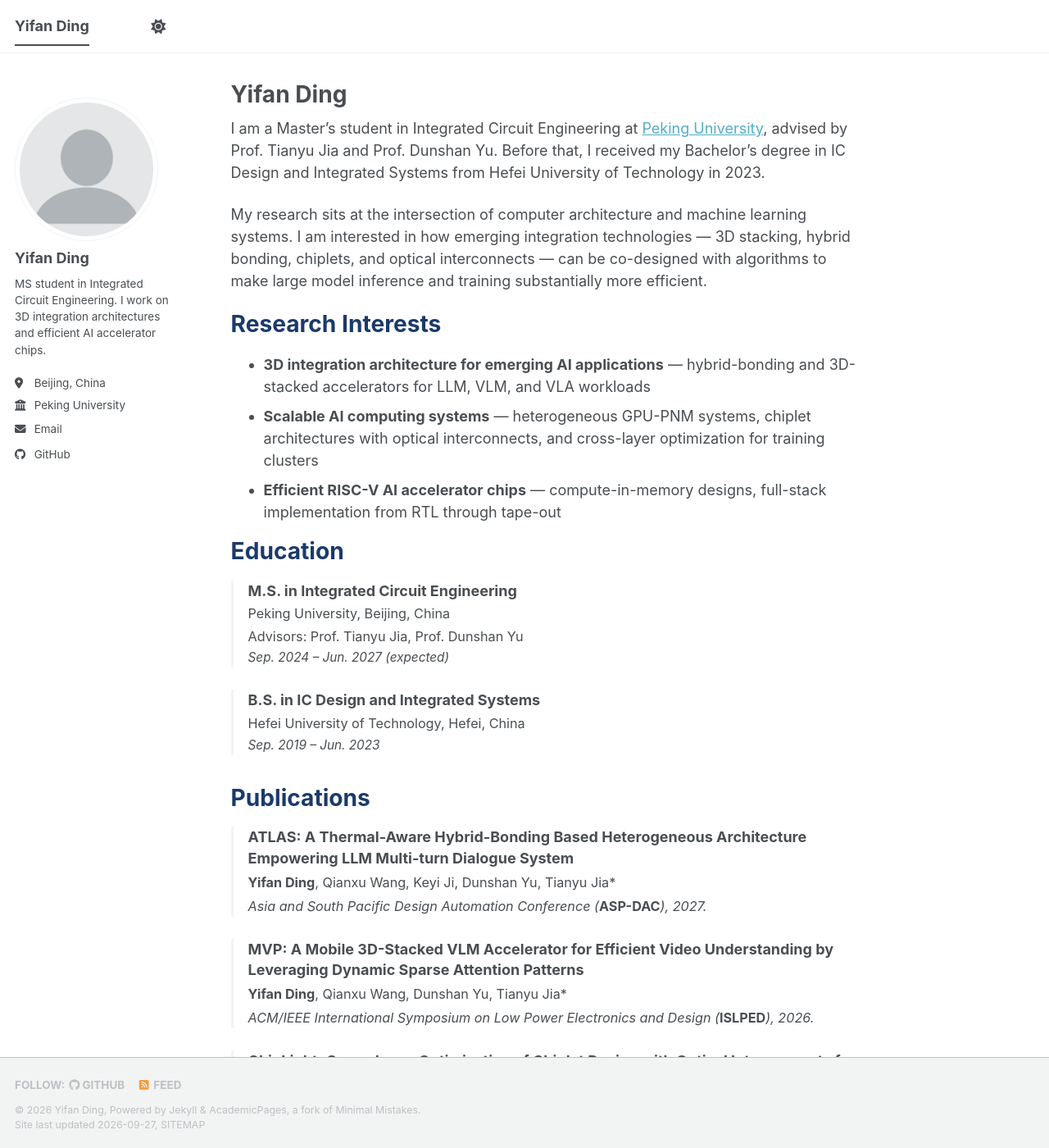
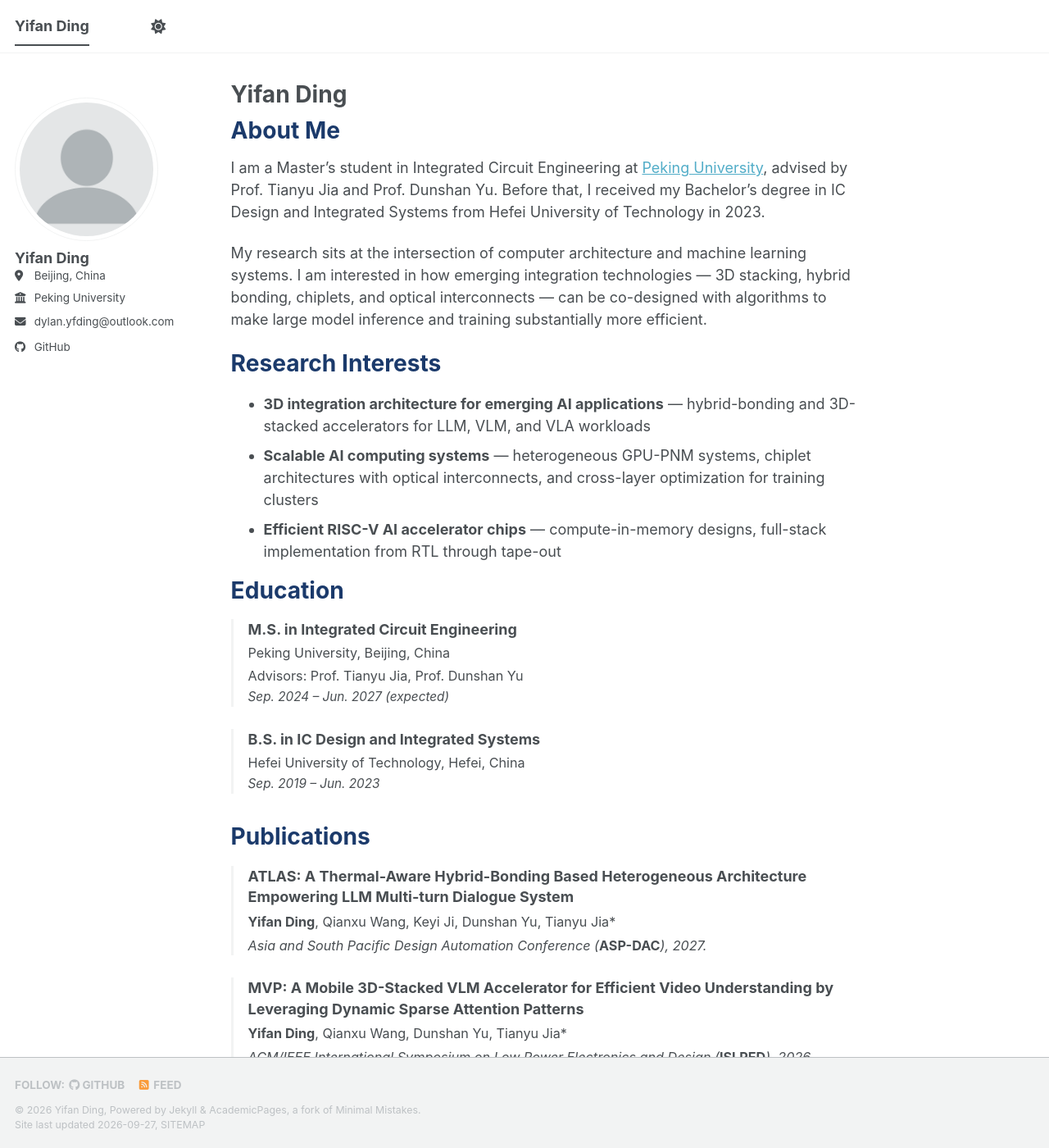
Before and after one commit to DylanDing54/DylanDing54.github.io, a Jekyll site: the page built from _pages/about.md, in a window 1280 px wide and 1400 px high. Shown: the whole window at 82% size. Built offline with Jekyll 4.4.1, drawn with Linux system fonts in a browser that asks for light colours; a style sheet for code colours, icons or effects is not loaded.

Commit message:
Drop sidebar bio, show full email, add About Me heading
Co-Authored-By: Claude Opus 5 (1M context) <noreply@anthropic.com>

```diff
--- a/_config.yml
+++ b/_config.yml
@@ -26,7 +26,7 @@ author:
   avatar           : "profile.png"
   name             : "Yifan Ding"
   pronouns         : # example: "she/her"
-  bio              : "MS student in Integrated Circuit Engineering. I work on 3D integration architectures and efficient AI accelerator chips."
+  bio              : # Short biography for the left-hand sidebar (left blank on purpose)
   location         : "Beijing, China"
   employer         : "Peking University"
   uri              : # URL
--- a/_includes/author-profile.html
+++ b/_includes/author-profile.html
@@ -34,7 +34,7 @@
         <li><a href="{{ author.uri }}"><i class="fas fa-fw fa-link icon-pad-right" aria-hidden="true"></i>{{ site.data.ui-text[site.locale].website_label | default: "Website" }}</a></li>
       {% endif %}
       {% if author.email %}
-        <li><a href="mailto:{{ author.email }}"><i class="fas fa-fw fa-envelope icon-pad-right" aria-hidden="true"></i>{{ site.data.ui-text[site.locale].email_label | default: "Email" }}</a></li>
+        <li><a href="mailto:{{ author.email }}"><i class="fas fa-fw fa-envelope icon-pad-right" aria-hidden="true"></i>{{ author.email }}</a></li>
       {% endif %}
 
       <!-- Font Awesome and Academicons icons / Academic websites -->
--- a/_pages/about.md
+++ b/_pages/about.md
@@ -7,6 +7,8 @@ redirect_from:
   - /about.html
 ---
 
+About Me
+======
 I am a Master's student in Integrated Circuit Engineering at [Peking University](https://www.pku.edu.cn/), advised by Prof. Tianyu Jia and Prof. Dunshan Yu. Before that, I received my Bachelor's degree in IC Design and Integrated Systems from Hefei University of Technology in 2023.
 
 My research sits at the intersection of computer architecture and machine learning systems. I am interested in how emerging integration technologies — 3D stacking, hybrid bonding, chiplets, and optical interconnects — can be co-designed with algorithms to make large model inference and training substantially more efficient.
--- a/_sass/layout/_custom.scss
+++ b/_sass/layout/_custom.scss
@@ -133,3 +133,12 @@ html[data-theme="dark"] {
         color: var(--global-text-color);
     }
 }
+
+/* --- Sidebar --- */
+
+/* The email address is shown in full, so let it wrap instead of
+   overflowing the sidebar on narrow screens. */
+.author__urls a {
+    overflow-wrap: break-word;
+    word-break: break-word;
+}
```
